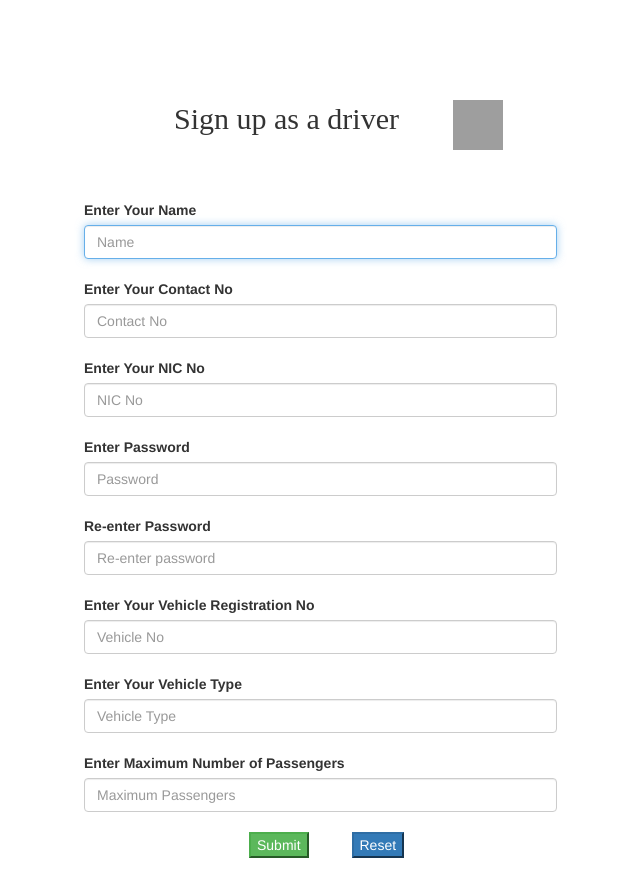
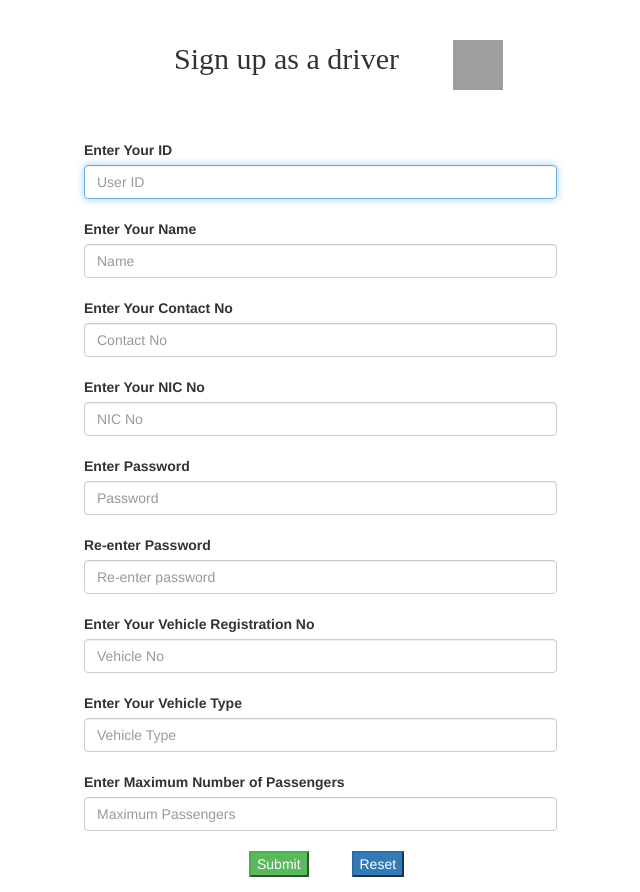
Before and after one commit to DatabaseTeamICE13/TaxiApp, a PHP site: page /driverSignUpForm.php in a window 1280 px wide. Shown: the whole page, without its empty margins (381-1021 px from the left). Before the commit the page ends 858 px from the top, so only its background shows below. Run offline with PHP 8.4, Linux system fonts and the light colour scheme; grey boxes are pictures that could not be loaded.

Commit message:
Fixed signup errors

```diff
--- a/driverSignUpForm.php
+++ b/driverSignUpForm.php
@@ -28,14 +28,16 @@ session_start();
 
 <body>
 <div class="container-fluid" style="align-items: center">
-    <div style="padding-top:100px;padding-left: 540px;padding-bottom: 50px">
+    <div style="padding-top:40px;padding-left: 540px;padding-bottom: 50px">
         <h2 style="display:inline; font-family:serif; padding-right:50px;" class="form-signup-heading" style="alignment">Sign up as a driver</h2>
         <img src="Images/car.gif"  height="50" width="50">
     </div>
 
     <div class="col-md-9" style="padding-left: 450px">
         <form class="form-group" id="sign_up_form" action="driverSignUp.php" method="POST">
-            <label for="name" class="control-label">Enter Your Name</label>
+            <label for="id" class="control-label">Enter Your ID</label>
+            <input type="text" name="id" id="id" class="form-control" placeholder="User ID" required autofocus>
+            <label for="name" class="control-label" style="padding-top: 20px">Enter Your Name</label>
             <input type="text" name="name" id="name" class="form-control" placeholder="Name" required autofocus>
             <label for="contactNo" class="control-label" style="padding-top: 20px">Enter Your Contact No</label>
             <input type="tel" name="contactNo" id="contactNo" class="form-control" placeholder="Contact No" required autofocus>
--- a/passengerSignUp.php
+++ b/passengerSignUp.php
@@ -20,4 +20,6 @@ if($password != $repeatPassword){
 else {
     $insertQuery = "INSERT INTO `taxiapp`.`passenger` (`contact_no`, `name`, `password`) VALUES ('$contactNo','$name','$password')";
     $result = mysql_query($insertQuery);
+    Print '<script>alert("Successfully sign up!");</script>'; // prompts user
+    Print '<script>window.location.assign("index.php");</script>'; // redirects to the login page
 }
```
Also changed, not shown: driverSignUp.php (+11 -8 lines).
